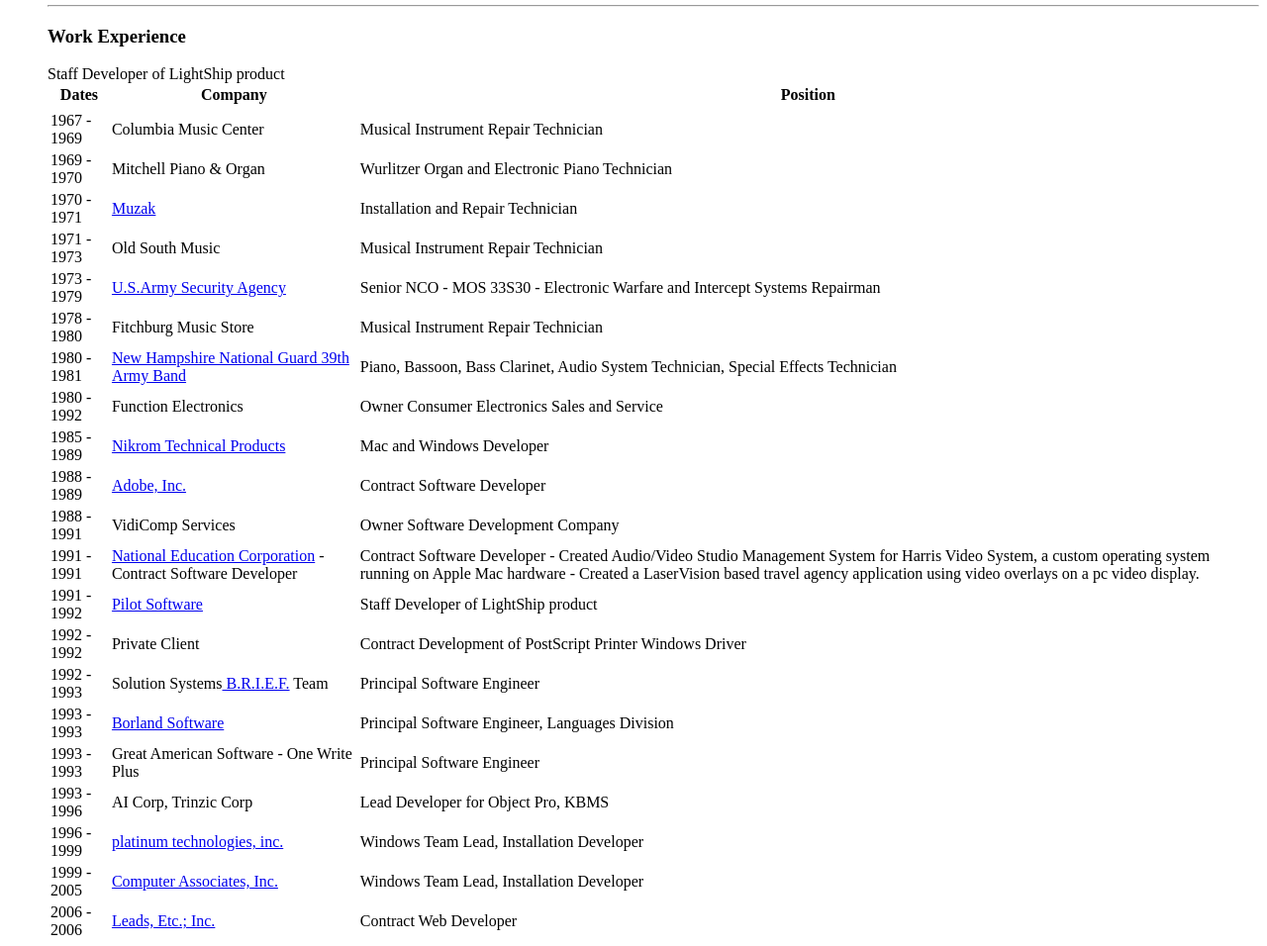
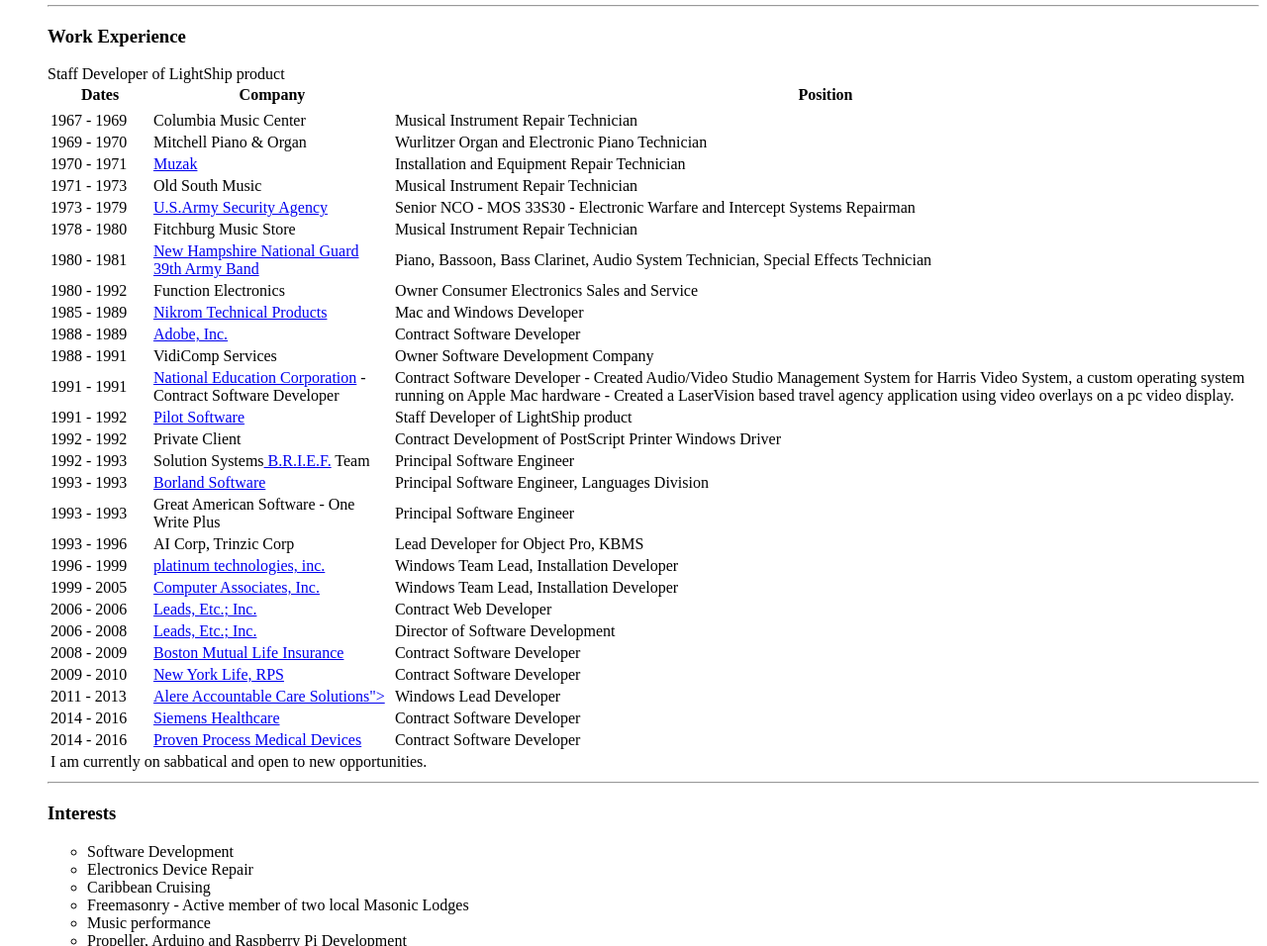
Before and after one commit to jks02191/jks02191.github.io, a plain HTML site: page index.html in a window 1280 px wide. Shown: the part 1570-2526 px from the top of the page at 99% size. Drawn offline with Linux system fonts and the light colour scheme.

Commit message:
Add files via upload

```diff
--- a/index.html
+++ b/index.html
@@ -120,7 +120,7 @@
     <table>
       <thead>
         <tr>
-          <th>Dates</th>
+          <th width="100">Dates</th>
           <th>Company</th>
           <th>Position</th>
         </tr>
@@ -142,7 +142,7 @@
         <tr>
           <td>1970 - 1971</td>
           <td><a href="https://en.wikipedia.org/wiki/Muzak">Muzak </a></td>
-          <td>Installation and Repair Technician</td>
+          <td>Installation and Equipment Repair Technician</td>
         </tr>
         <tr>
           <td>1971 - 1973</td>
```
